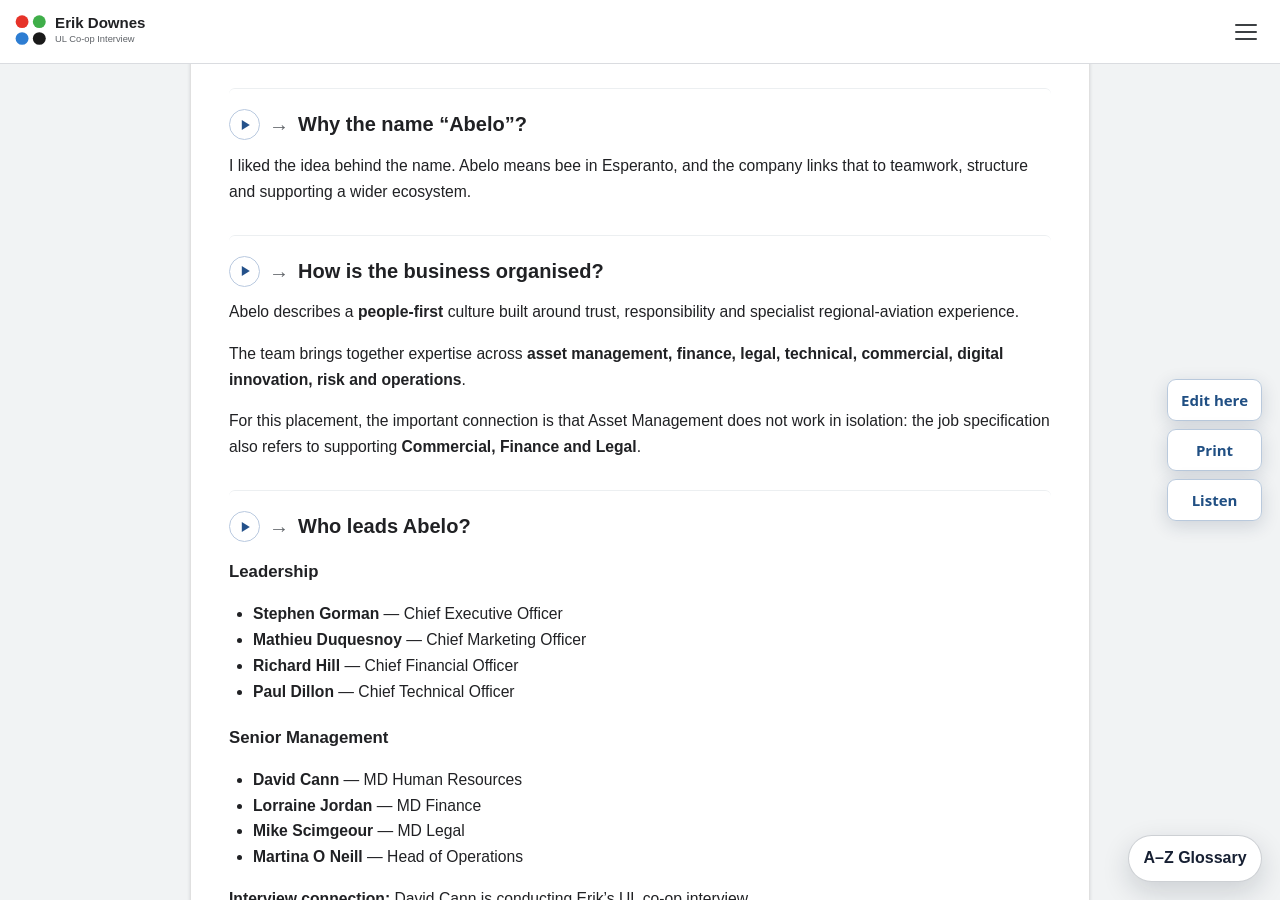
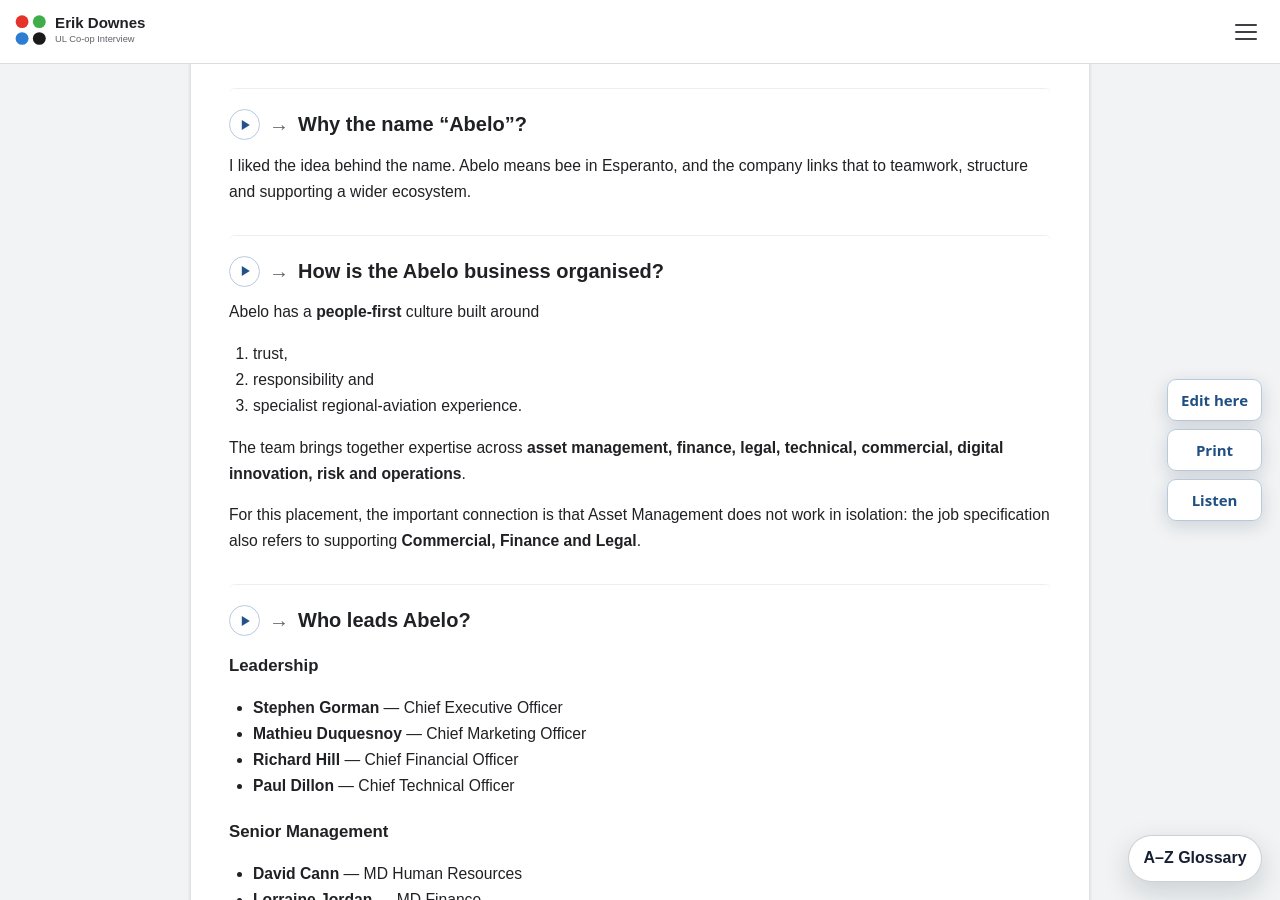
Before and after one commit to ronandownes/coop, a Jekyll site: the page built from abelo.md, in a window 1280 px wide and 900 px high, scrolled down 1452 px. Built offline with Jekyll 4.4.1, drawn with Linux system fonts in a browser that asks for light colours.

Commit message:
Update abelo.md (via Pages CMS)

```diff
--- a/abelo.md
+++ b/abelo.md
@@ -35,9 +35,13 @@
 
 I liked the idea behind the name. Abelo means bee in Esperanto, and the company links that to teamwork, structure and supporting a wider ecosystem.
 
-## The Abelo Team | How is the business organised?
+## The Abelo Team | How is the Abelo business organised?
 
-Abelo describes a **people-first** culture built around trust, responsibility and specialist regional-aviation experience.
+Abelo has  a **people-first** culture built around
+
+1. trust,
+2. responsibility and
+3. specialist regional-aviation experience.
 
 The team brings together expertise across **asset management, finance, legal, technical, commercial, digital innovation, risk and operations**.
 
```
